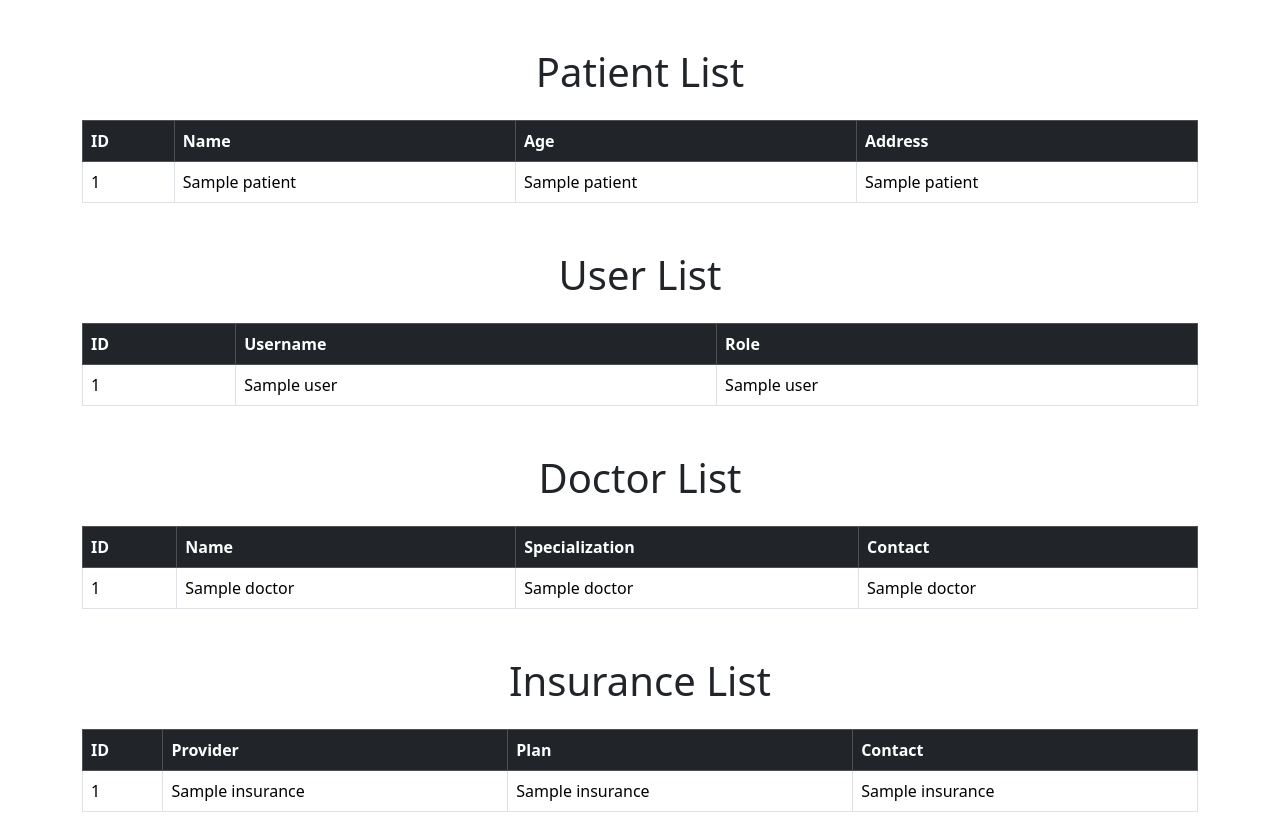
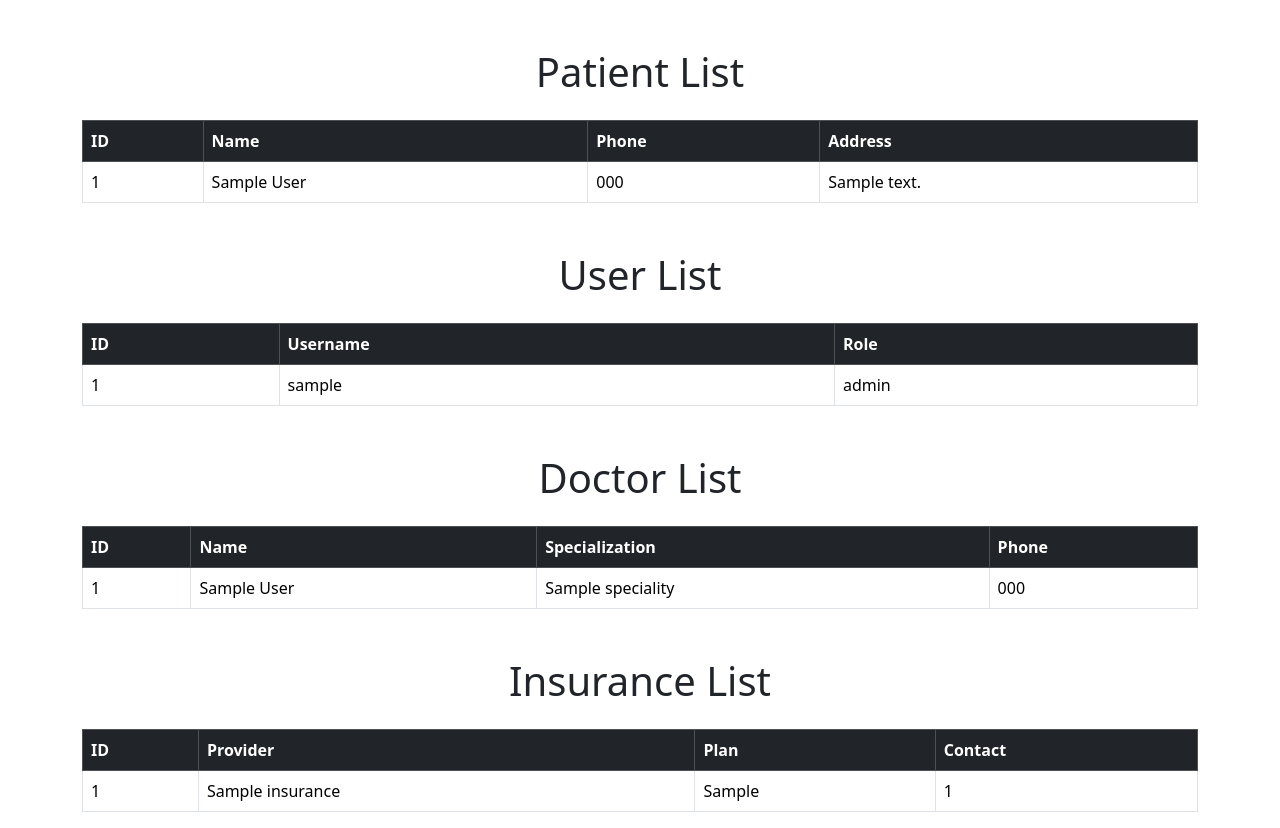
Before and after one commit to EndermanSUPREME/MediTrack, a Flask app: template templates/check.html in a window 1280 px wide. Run offline with Flask 3, Linux system fonts and the light colour scheme; the template is opened without the code that fills it: most values are stand-ins (such as "Sample title", 1, 10 or a date in 2020); parts of the project's set-up code (start-up, migrations or seed data) failed here and were passed over; some libraries are stand-ins or nearby versions.

Commit message:
I learned what dictionaries are - also fixed password verification

```diff
--- a/templates/check.html
+++ b/templates/check.html
@@ -14,17 +14,17 @@
                 <tr>
                     <th>ID</th>
                     <th>Name</th>
-                    <th>Age</th>
+                    <th>Phone</th>
                     <th>Address</th>
                 </tr>
             </thead>
             <tbody>
                 {% for patient in patients %}
                 <tr>
-                    <td>{{ patient[0] }}</td>
-                    <td>{{ patient[1] }}</td>
-                    <td>{{ patient[2] }}</td>
-                    <td>{{ patient[3] }}</td>
+                    <td>{{ patient.patient_id }}</td>
+                    <td>{{ patient.first_name }} {{ patient.last_name }}</td>
+                    <td>{{ patient.phone }}</td>
+                    <td>{{ patient.address }}</td>
                 </tr>
                 {% endfor %}
             </tbody>
@@ -42,9 +42,9 @@
             <tbody>
                 {% for user in users %}
                 <tr>
-                    <td>{{ user[0] }}</td>
-                    <td>{{ user[1] }}</td>
-                    <td>{{ user[2] }}</td>
+                    <td>{{ user.id }}</td>
+                    <td>{{ user.username }}</td>
+                    <td>{{ user.role }}</td>
                 </tr>
                 {% endfor %}
             </tbody>
@@ -57,16 +57,16 @@
                     <th>ID</th>
                     <th>Name</th>
                     <th>Specialization</th>
-                    <th>Contact</th>
+                    <th>Phone</th>
                 </tr>
             </thead>
             <tbody>
                 {% for doctor in doctors %}
                 <tr>
-                    <td>{{ doctor[0] }}</td>
-                    <td>{{ doctor[1] }}</td>
-                    <td>{{ doctor[2] }}</td>
-                    <td>{{ doctor[3] }}</td>
+                    <td>{{ doctor.doctor_id }}</td>
+                    <td>{{ doctor.first_name }} {{ doctor.last_name }}</td>
+                    <td>{{ doctor.speciality }}</td>
+                    <td>{{ doctor.phone }}</td>
                 </tr>
                 {% endfor %}
             </tbody>
@@ -85,10 +85,10 @@
             <tbody>
                 {% for insurance in insurances %}
                 <tr>
-                    <td>{{ insurance[0] }}</td>
-                    <td>{{ insurance[1] }}</td>
-                    <td>{{ insurance[2] }}</td>
-                    <td>{{ insurance[3] }}</td>
+                    <td>{{ insurance.insurance_id }}</td>
+                    <td>{{ insurance.insurance_name }}</td>
+                    <td>{{ insurance.insurance_type }}</td>
+                    <td>{{ insurance.contact_number }}</td>
                 </tr>
                 {% endfor %}
             </tbody>
--- a/templates/register.html
+++ b/templates/register.html
@@ -9,7 +9,7 @@
 <body>
     <div class="container mt-5">
         <h1 class="text-center">Register</h1>
-        <form method="POST" action="/register" class="mt-4">
+        <form method="POST" action="{{ url_for('user_routes.register') }}" class="mt-4">
             <div class="mb-3">
                 <label for="username" class="form-label">Username:</label>
                 <input type="text" id="username" name="username" class="form-control" required>
@@ -99,7 +99,7 @@
             <button type="submit" class="btn btn-primary w-100">Register</button>
         </form>
         <div class="mt-3">
-            <a href="/login" class="btn btn-link">Back to Login</a>
+            <a href="/user/login" class="btn btn-link">Back to Login</a>
         </div>
     </div>
     <!-- Bootstrap JS -->
--- a/user_routes.py
+++ b/user_routes.py
@@ -5,7 +5,11 @@
 
 def is_valid_bcrypt_hash(hash_str):
     """Validate if the given string is a valid bcrypt hash."""
-    return hash_str.startswith('$2b$') and len(hash_str) == 60
+    try:
+        bcrypt.checkpw(b'test', hash_str.encode('utf-8'))
+        return True
+    except ValueError:
+        return False
 
 def redirect_to_dashboard(role):
     """Redirect user to the appropriate dashboard based on their role."""
```
